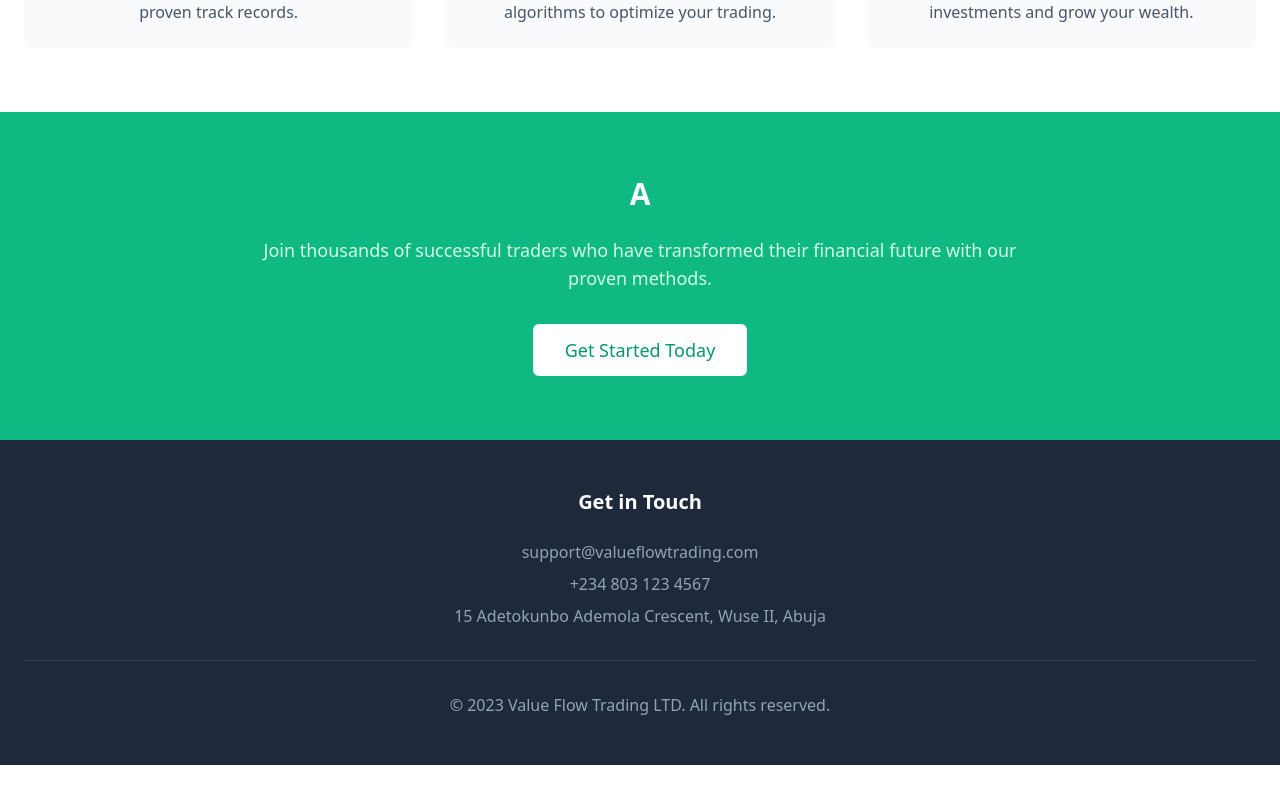
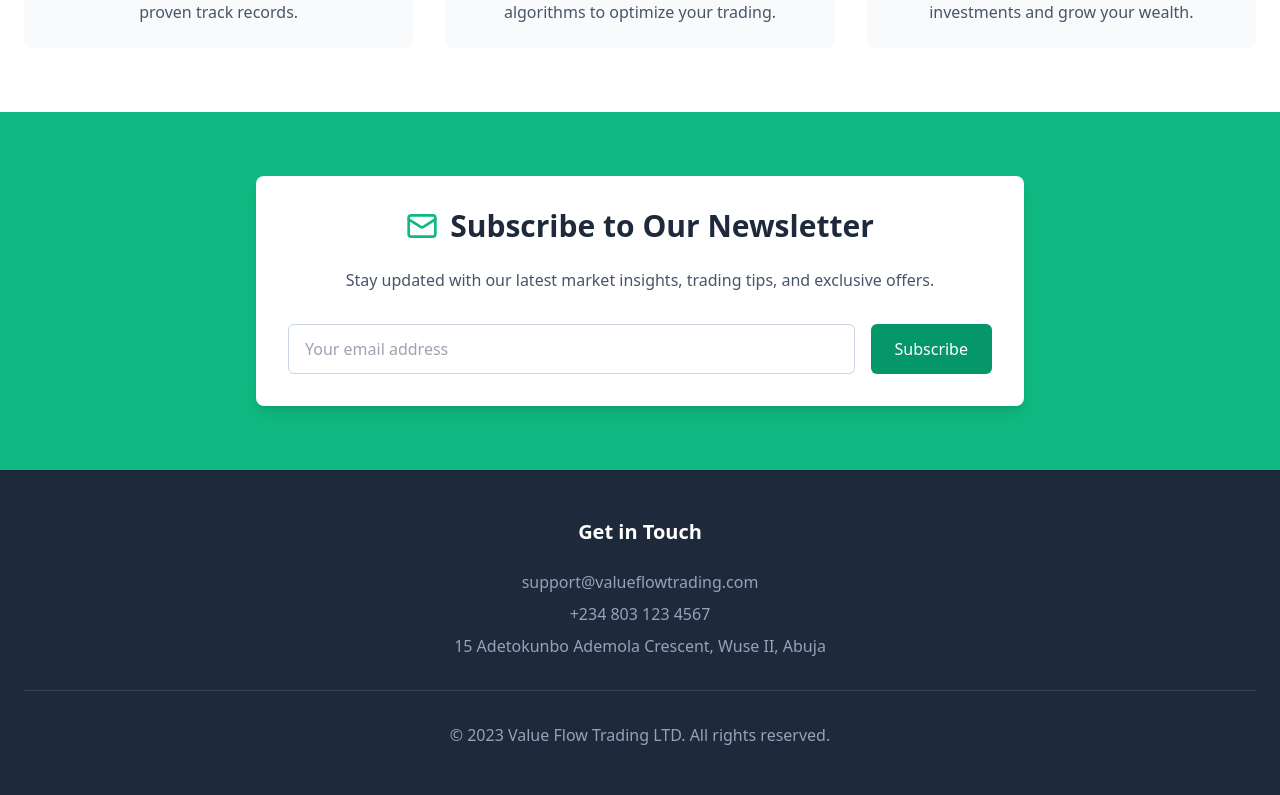
Before and after one commit to mhgideon/portfolio-magic-tools, a React (Vite) app: page / in a window 1280 px wide. Shown: the part 1017-1812 px from the top of the page. Before the commit the page ends 1782 px from the top, so only its background shows below. Built offline with nearby package versions, Linux system fonts and the light colour scheme; the HTML template or start-up script is replaced by a standard one.

Commit message:
Add newsletter signup section
This commit adds a newsletter signup section to the application.

```diff
--- a/src/pages/Index.tsx
+++ b/src/pages/Index.tsx
@@ -1,8 +1,10 @@
-import React from "react";
+
+import React, { useState } from "react";
 import { Card, CardContent, CardDescription, CardFooter, CardHeader, CardTitle } from "@/components/ui/card";
-import { ChartLine, Bot, PieChart } from "lucide-react";
+import { ChartLine, Bot, PieChart, Mail } from "lucide-react";
 import { Separator } from "@/components/ui/separator";
 import { Progress } from "@/components/ui/progress";
+import { toast } from "sonner";
 
 const ProductCard = ({
   title,
@@ -47,6 +49,9 @@ const ProductCard = ({
 };
 
 const Index = () => {
+  const [email, setEmail] = useState("");
+  const [isSubmitting, setIsSubmitting] = useState(false);
+
   const products = [
     {
       id: 1,
@@ -70,6 +75,18 @@ const Index = () => {
       popularityPercentage: 70
     }
   ];
+
+  const handleNewsletterSubmit = (e: React.FormEvent) => {
+    e.preventDefault();
+    setIsSubmitting(true);
+
+    // Simulate API call
+    setTimeout(() => {
+      setIsSubmitting(false);
+      setEmail("");
+      toast.success("Thank you for subscribing to our newsletter!");
+    }, 1000);
+  };
 
   return (
     <div className="min-h-screen bg-gradient-to-b from-slate-50 to-slate-100 dark:from-slate-900 dark:to-slate-800">
@@ -137,18 +154,37 @@ const Index = () => {
         </div>
       </div>
 
-      {/* CTA Section */}
+      {/* Newsletter Signup Section */}
       <div className="py-16 px-4 sm:px-6 bg-emerald-500">
         <div className="max-w-3xl mx-auto text-center">
-          <h2 className="text-3xl font-bold text-white mb-6">
-            A
-          </h2>
-          <p className="text-emerald-100 mb-8 text-lg">
-            Join thousands of successful traders who have transformed their financial future with our proven methods.
-          </p>
-          <button className="bg-white text-emerald-600 px-8 py-3 rounded-md font-medium text-lg hover:bg-emerald-50 transition-colors">
-            Get Started Today
-          </button>
+          <div className="bg-white dark:bg-slate-800 rounded-lg p-8 shadow-lg">
+            <div className="flex items-center justify-center mb-6">
+              <Mail className="h-8 w-8 text-emerald-500 mr-3" />
+              <h2 className="text-3xl font-bold text-slate-800 dark:text-white">
+                Subscribe to Our Newsletter
+              </h2>
+            </div>
+            <p className="text-slate-600 dark:text-slate-300 mb-8">
+              Stay updated with our latest market insights, trading tips, and exclusive offers.
+            </p>
+            <form onSubmit={handleNewsletterSubmit} className="flex flex-col sm:flex-row gap-4">
+              <input
+                type="email"
+                value={email}
+                onChange={(e) => setEmail(e.target.value)}
+                placeholder="Your email address"
+                required
+                className="flex-grow px-4 py-3 rounded-md border border-slate-300 focus:outline-none focus:ring-2 focus:ring-emerald-500"
+              />
+              <button
+                type="submit"
+                disabled={isSubmitting}
+                className="bg-emerald-600 hover:bg-emerald-700 text-white font-medium px-6 py-3 rounded-md transition-colors disabled:opacity-70 disabled:cursor-not-allowed"
+              >
+                {isSubmitting ? "Subscribing..." : "Subscribe"}
+              </button>
+            </form>
+          </div>
         </div>
       </div>
 
```
